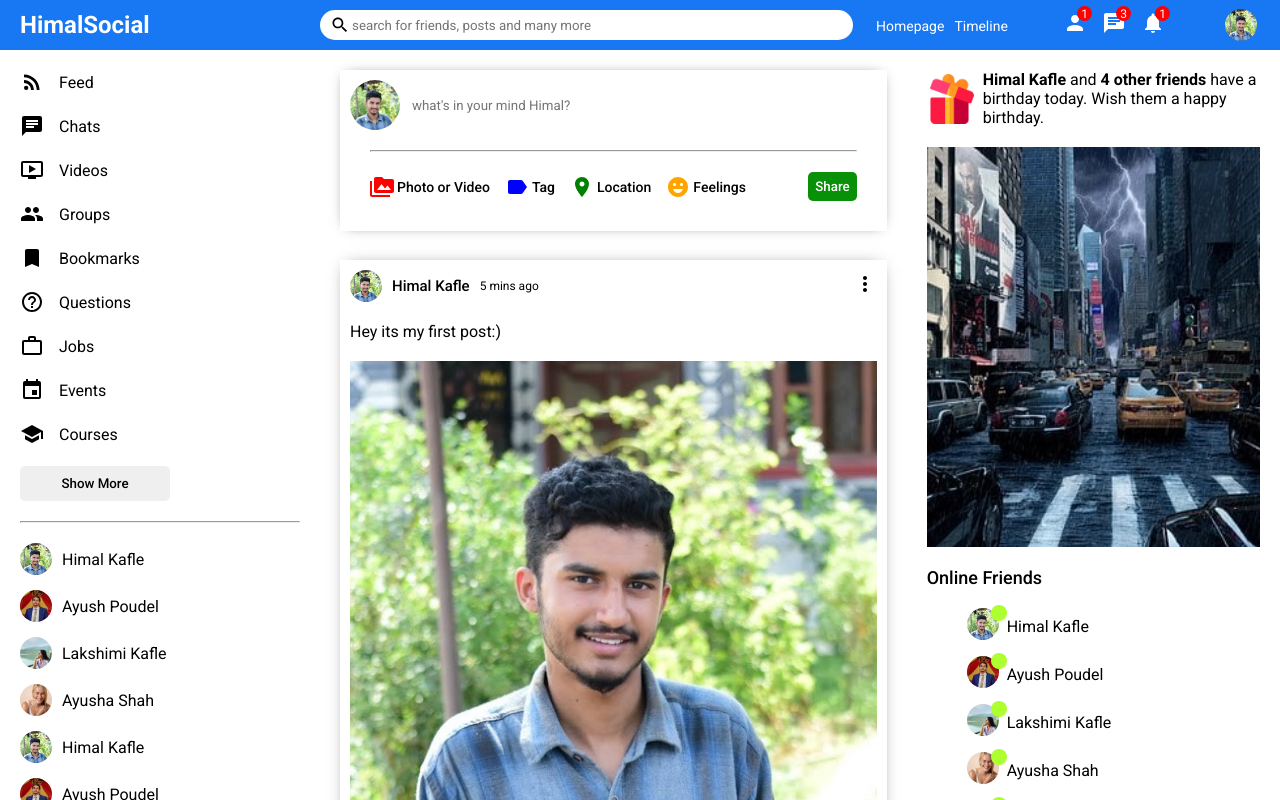
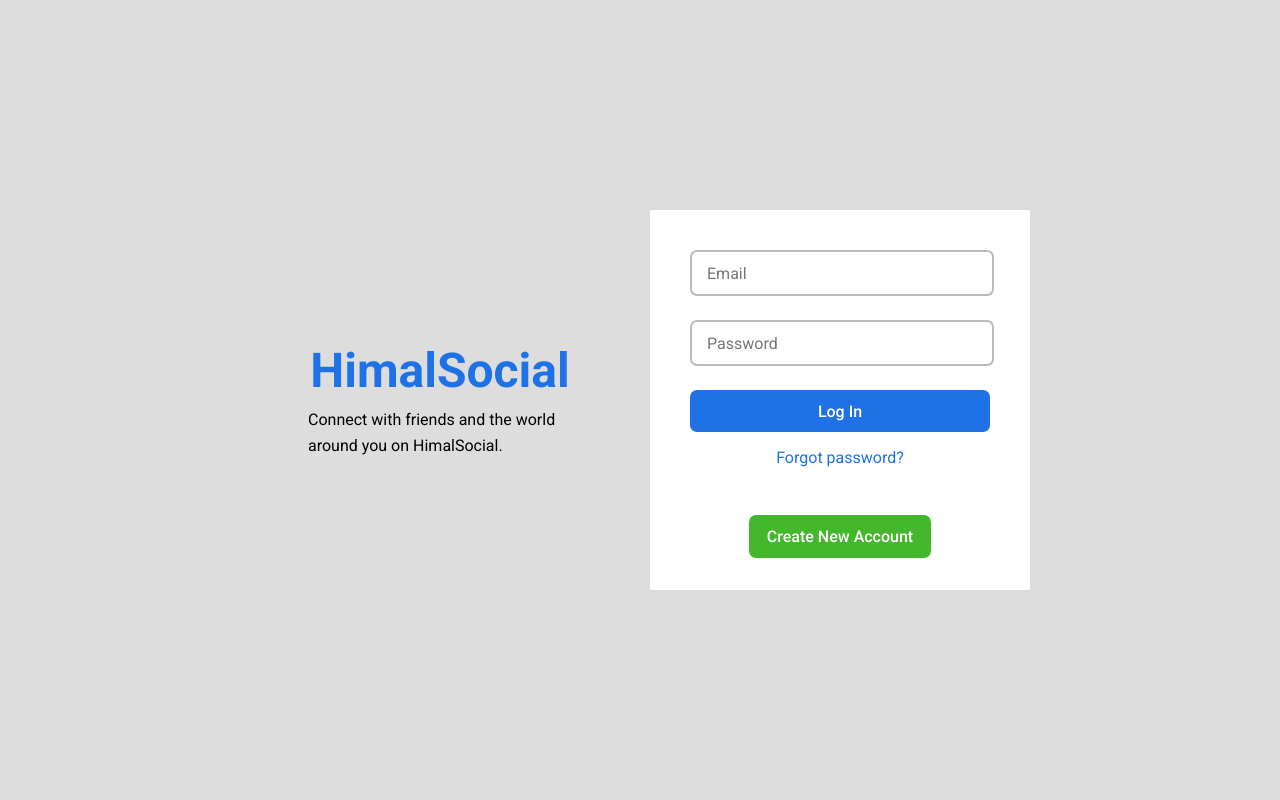
Before and after one commit to himalkafle11/himal-social-app, a React (Create React App) app: page / in a window 1280 px wide. Shown: the top 800 px of the page. Built offline with nearby package versions, Linux system fonts and the light colour scheme.

Commit message:
log in page done

```diff
--- a/src/App.js
+++ b/src/App.js
@@ -1,7 +1,7 @@
-import Home from "./pages/Home/Home";
+import FullApp from "./pages/SocialApp/FullApp";
 
 function App() {
-  return <Home />;
+  return <FullApp />;
 }
 
 export default App;
--- /dev/null
+++ b/src/components/LogIn/LogIn.js
@@ -0,0 +1,33 @@
+import React from "react";
+import "./logIn.css";
+
+function LogIn() {
+  return (
+    <div className="logInPage">
+      <div className="loginWelcomeText">
+        <h1 className="welcomeTitle">HimalSocial</h1>
+        <p className="welcomeText">
+          Connect with friends and the world around you on HimalSocial.
+        </p>
+      </div>
+
+      <div className="loginSide">
+        <form className="loginForm">
+          <input className="inputForm" type="email" placeholder="Email" />
+          <input className="inputForm" type="password" placeholder="Password" />
+          <button type="submit">Log In</button>
+        </form>
+        <div className="links">
+          <a className="linkForgot" href="#">
+            Forgot password?
+          </a>
+          <a className="linkNew" href="#">
+            Create New Account
+          </a>
+        </div>
+      </div>
+    </div>
+  );
+}
+
+export default LogIn;
--- /dev/null
+++ b/src/components/LogIn/logIn.css
@@ -0,0 +1,108 @@
+* {
+  margin: 0;
+  padding: 0;
+  background-color: #ddd;
+}
+
+.logInPage {
+  width: 100vw;
+  height: 100vh;
+  display: flex;
+  align-items: center;
+  justify-content: center;
+  gap: 20px;
+}
+
+/* ****** WELCOME SIDE ****** */
+
+.loginWelcomeText {
+  width: 300px;
+  height: 300px;
+  display: flex;
+  align-items: center;
+  justify-content: center;
+  flex-direction: column;
+  padding: 40px;
+}
+
+.welcomeTitle {
+  color: #1f72e6;
+  font-size: 48px;
+  margin-bottom: 8px;
+}
+
+.welcomeText {
+  margin-left: 18px;
+  line-height: 1.6;
+}
+
+/* ******LOG IN SIDE ****** */
+
+.loginSide {
+  width: 300px;
+  height: 300px;
+  background-color: #fff;
+  padding: 40px;
+}
+
+.loginForm {
+  display: flex;
+  flex-direction: column;
+  background-color: #fff;
+
+  gap: 24px;
+}
+
+input {
+  width: 100%;
+  font-family: inherit;
+  height: 42px;
+  border: none;
+  border-radius: 7px;
+  background-color: #fff;
+  border: 2px solid #bbb;
+  font-size: 16px;
+  text-indent: 15px;
+}
+
+input:focus {
+  outline: none;
+}
+
+button {
+  height: 42px;
+  background-color: #1f72e6;
+  border-radius: 7px;
+  font-size: 16px;
+  color: white;
+  border: none;
+  margin-bottom: 16px;
+  font-weight: 500;
+  cursor: pointer;
+}
+
+.links {
+  display: flex;
+  background-color: #fff;
+  flex-direction: column;
+  justify-content: center;
+  gap: 48px;
+}
+
+.linkForgot {
+  margin: auto;
+  background-color: #fff;
+  text-decoration: none;
+  color: #1f72e6;
+}
+
+.linkNew {
+  padding: 12px 18px;
+  border-radius: 7px;
+  font-size: 16px;
+  text-decoration: none;
+  margin: auto;
+  background-color: #45b72d;
+  color: white;
+  font-weight: 500;
+}
--- a/src/components/rightbar/rightbar.css
+++ b/src/components/rightbar/rightbar.css
@@ -3,9 +3,8 @@
   height: calc(100vh - 50px);
   overflow: scroll;
   position: sticky;
-  top: 0;
+  top: 50px;
   left: 0;
-  /* background-color: red; */
 }
 
 .rightbarWrapper {
--- a/src/components/sidebar/sidebar.css
+++ b/src/components/sidebar/sidebar.css
@@ -3,7 +3,7 @@
   height: calc(100vh - 50px);
   overflow: scroll;
   position: sticky;
-  top: 0;
+  top: 50px;
   left: 0;
 }
 
--- /dev/null
+++ b/src/pages/SocialApp/FullApp.js
@@ -0,0 +1,14 @@
+import React from "react";
+import LogIn from "../../components/LogIn/LogIn";
+import Home from "../Home/Home";
+
+function FullApp() {
+  return (
+    <>
+      <LogIn />
+      {/* <Home /> */}
+    </>
+  );
+}
+
+export default FullApp;
```
